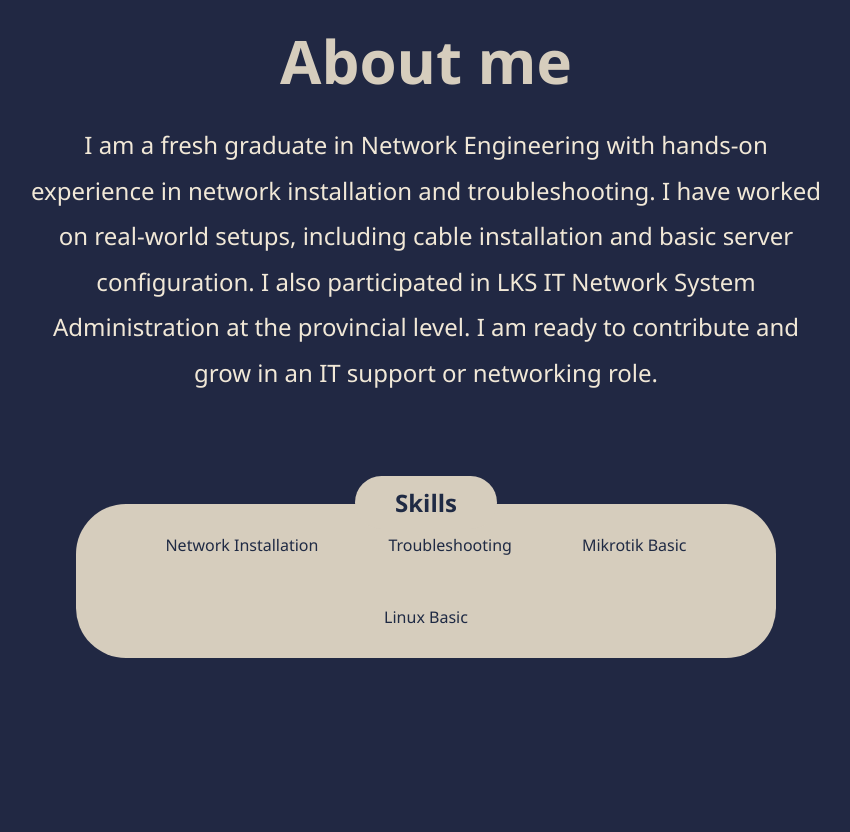
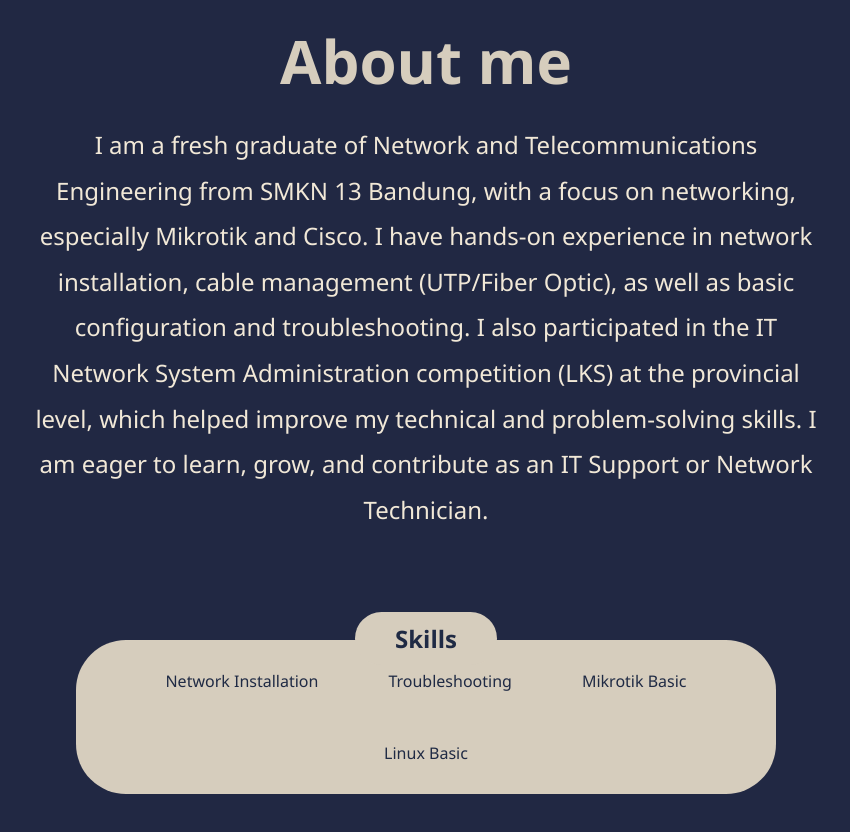
Before and after one commit to riuy209/porto, a plain HTML site: page index.html in a window 1280 px wide. Shown: the part 900-1732 px from the top of the page, without its empty margins (214-1064 px from the left). Before the commit the page ends 1678 px from the top, so only its background shows below. Drawn offline with Linux system fonts and the light colour scheme.

Commit message:
Add files via upload

```diff
--- a/index.html
+++ b/index.html
@@ -48,10 +48,13 @@
   <div class="about-top">
     <h1>About me</h1>
     <p>
-      I am a fresh graduate in Network Engineering with hands-on experience in network installation and troubleshooting.
-      I have worked on real-world setups, including cable installation and basic server configuration.
-      I also participated in LKS IT Network System Administration at the provincial level.
-      I am ready to contribute and grow in an IT support or networking role.
+      I am a fresh graduate of Network and Telecommunications Engineering from SMKN 13 Bandung, with a focus on networking, especially Mikrotik and Cisco.
+
+I have hands-on experience in network installation, cable management (UTP/Fiber Optic), as well as basic configuration and troubleshooting.
+
+I also participated in the IT Network System Administration competition (LKS) at the provincial level, which helped improve my technical and problem-solving skills.
+
+I am eager to learn, grow, and contribute as an IT Support or Network Technician.
     </p>
   </div>
 
```
